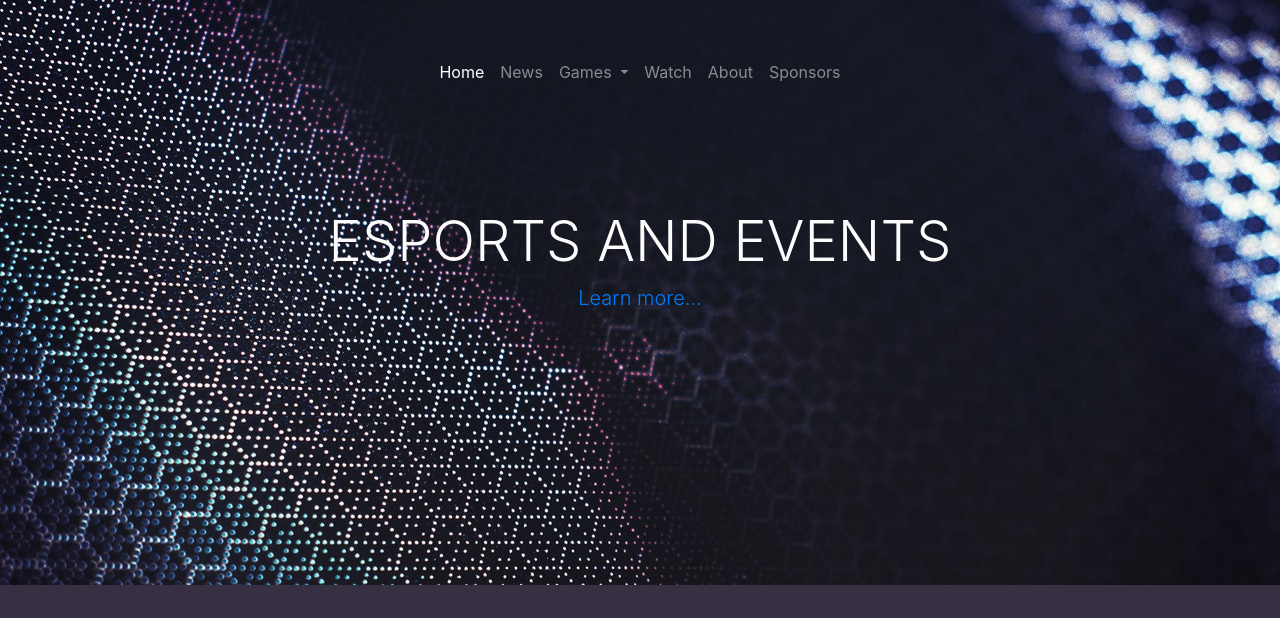
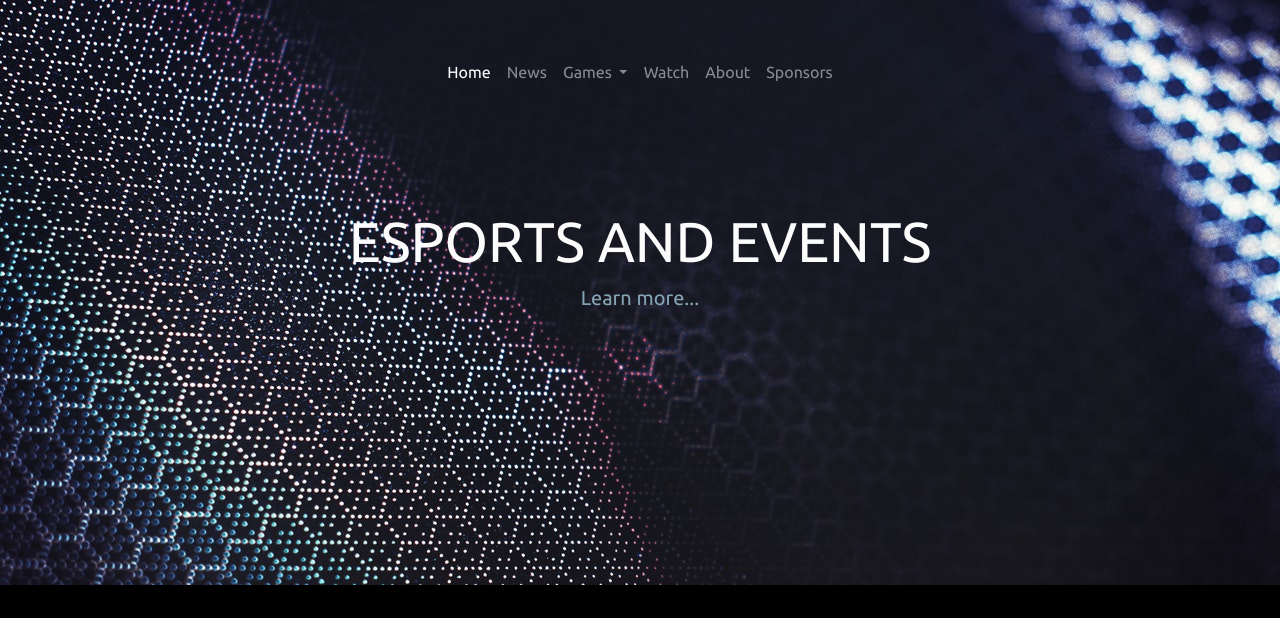
Before and after one commit to codecustard/extra-clan-site, a PHP site: page / in a window 1280 px wide. Shown: the top 618 px of the page. Run offline with PHP 8.4, Linux system fonts and the light colour scheme; some libraries are stand-ins or nearby versions.

Commit message:
modified font and colors. Parallax & link anim.

```diff
--- a/index.html
+++ b/index.html
@@ -7,6 +7,7 @@
 
     <link rel="stylesheet" href="https://stackpath.bootstrapcdn.com/bootstrap/4.3.1/css/bootstrap.min.css" integrity="sha384-ggOyR0iXCbMQv3Xipma34MD+dH/1fQ784/j6cY/iJTQUOhcWr7x9JvoRxT2MZw1T" crossorigin="anonymous">
     <script src="https://kit.fontawesome.com/df703ab03d.js" crossorigin="anonymous"></script>
+    <link href="https://fonts.googleapis.com/css?family=Ubuntu&display=swap" rel="stylesheet">
     <link rel="stylesheet" href="styles.css">
 
     <title>Extra Gaming</title>
@@ -62,7 +63,13 @@
 
     <section id="section-games">
         <div class="container">
-            <h1>Games</h1>
+            <h1>Games</h1> <br />
+            <img src="https://media.giphy.com/media/l0MYtTmeB2KYB8bQI/giphy.gif" alt="">
+            <div class="row">
+                <div class="col">Twitch</div>
+                <div class="col">Twitch</div>
+                <div class="col">Twitch</div>
+            </div>
         </div>
     </section>
 
@@ -83,5 +90,16 @@
     <script src="https://cdnjs.cloudflare.com/ajax/libs/popper.js/1.12.9/umd/popper.min.js" integrity="sha384-ApNbgh9B+Y1QKtv3Rn7W3mgPxhU9K/ScQsAP7hUibX39j7fakFPskvXusvfa0b4Q" crossorigin="anonymous"></script>
     <script src="https://maxcdn.bootstrapcdn.com/bootstrap/4.0.0/js/bootstrap.min.js" integrity="sha384-JZR6Spejh4U02d8jOt6vLEHfe/JQGiRRSQQxSfFWpi1MquVdAyjUar5+76PVCmYl" crossorigin="anonymous"></script>
 
+    <script>
+        document.getElementsByTagName("body")[0].onscroll = function parallaxScroll() {
+            var scrolltotop = document.scrollingElement.scrollTop;
+            var target = document.getElementById("main-hero");
+            var xvalue = "center";
+            var factor = 0.5;
+            var yvalue = scrolltotop * factor;
+            target.style.backgroundPosition = xvalue + " " + yvalue + "px";
+        }
+    </script>
+
 </body>
 </html>
--- a/styles.css
+++ b/styles.css
@@ -1,5 +1,10 @@
 body {
-    background-color: #373042;
+    background-color: black;
+    font-family: 'Ubuntu', sans-serif;
+}
+
+a {
+    color: #5D737E;
 }
 
 /*
@@ -13,6 +18,36 @@ body {
 * * * * * * * * *:hover { border:2px dotted #CD1821 }
 */
 
+a {
+    color: #85A5B5;
+    position: relative;
+    text-decoration: none;
+}
+
+a:hover {
+    color: rgba(133,169,181, 0.7);
+    text-decoration: none;
+}
+
+a:before {
+    content: "";
+    position: absolute;
+    width: 100%;
+    height: 2px;
+    bottom: -5px;
+    left: 0;
+    background-color: rgb(133,169,181);
+    visibility: hidden;
+    transform: scaleX(0);
+    transition: all 0.3s ease-in-out 0s;
+}
+
+a:hover:before {
+    visibility: visible;
+    background-color: rgba(133,169,181, 0.9);
+    transform: scaleX(1);
+}
+
 nav {
     padding: 50px;
 }
@@ -23,11 +58,17 @@ nav {
     transform: translatex(-50%);
 }
 
+
+
+/* CLASSES */
+
+
 #main-hero {
     background-image: url("images/geometric-pattern-on-chameleon-color-3612932.jpg");
     background-repeat: no-repeat;
+    background-position: top center;
+    background-attachment: scroll;
     background-size: cover;
-    background-attachment: fixed;
     color: #FCFCFC;
     /* padding-top: 10em; */
     text-align: center;
@@ -39,18 +80,19 @@ nav {
 }
 
 #section-games {
+    /* background-image: url("https://media.giphy.com/media/l0MYtTmeB2KYB8bQI/giphy.gif"); */
     background-repeat: no-repeat;
     background-size: cover;
-    background-color: #373042;
+    background-color: black;
     color: #FCFCFC;
     text-align: center;
 
-    padding: 5% 0 10% 0;
+    padding: 4% 0 10% 0;
 }
 
 #section-games .container {
-    padding-top: 10%;
     padding-bottom: 15%
+
 }
 
 #section-sponsors {
```
